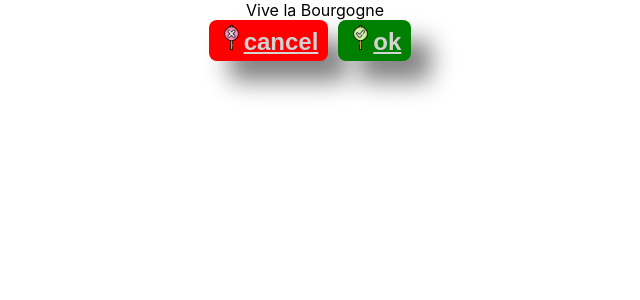
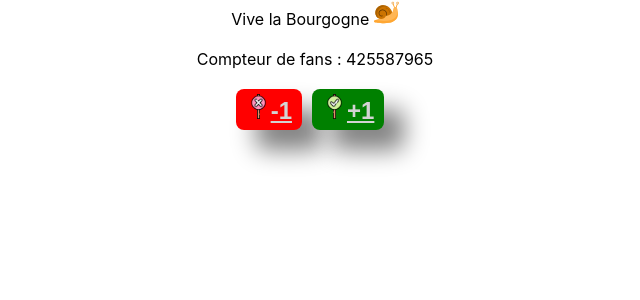
Before and after one commit to ludovicalchi/test, a React (Create React App) app: page / in a window 1280 px wide. Shown: the top 300 px of the page, without its empty margins (325-965 px from the left). Built offline with nearby package versions, Linux system fonts and the light colour scheme.

Commit message:
ajout de la gestion action/reaction

```diff
--- a/src/App/App.jsx
+++ b/src/App/App.jsx
@@ -1,16 +1,39 @@
-import React from 'react';
+import React, {useState, useEffect} from 'react';
 import './App.css';
 import Button from './components/ui/Button/Button';
 
 function App() {
+  const [counter, setCounter] = useState(0)
+
+  useEffect(()=> {
+    console.log('valeur post setCounter', counter)
+
+    return ()=>{
+
+    }
+  }, [counter])
+
+  useEffect(()=> {
+    console.log('création du composant set des etats initiaux (car le tableau est vide => [])')
+    setCounter(425587965)
+  }, [])
+
   return (
     <div className="App">
-      Vive la Bourgogne
+      Vive la Bourgogne <img src='/img/346209.svg' height="30px;" />
       <br/>
-      <Button className="error"><img src='/img/etre-en-desaccord.png' />cancel</Button>
+      <br/>
+      Compteur de fans : {counter}
+      <br/>
+      <br/>
+      <Button className="error" onClick={(unParamDeLEnfant)=>{
+        setCounter(counter-1)
+        console.log(counter)
+      }}><img src='/img/etre-en-desaccord.png' />-1</Button>
       <Button className="primary" onClick={(unParamDeLEnfant)=>{
-        console.log('fonction envoyée par le parent', unParamDeLEnfant);
-      }}><img src='/img/se-mettre-daccord.png' />ok</Button>
+        setCounter(counter+1)
+        console.log(counter)
+      }}><img src='/img/se-mettre-daccord.png' />+1</Button>
     </div>
   );
 }
--- a/src/App/components/ui/Button/Button.jsx
+++ b/src/App/components/ui/Button/Button.jsx
@@ -1,14 +1,29 @@
-import React from "react"
+import React, {useState, useEffect} from "react"
 import style from './Button.module.css'
 import PropTypes from 'prop-types'
 
 const Button=(props)=>{
     console.log(props);
+
+    const [isClicked, setIsClicked] = useState(false)
+
+    useEffect(()=> {
+        console.log('valeur post setCounter', isClicked)
+
+        if (isClicked) {
+            setTimeout(() => {
+                setIsClicked(false)
+                console.log('you can see me after 400 ms')
+            }, 1000);
+        }
+      }, [isClicked])
+
     return (
         <button
             type={props.type}
-            className={`${style.Button} btn${undefined!==props.className?' '+props.className:''}`}
+            className={`${style.Button} btn${undefined!==props.className?' '+props.className:''} ${isClicked===true?' '+style.clicked:''}`}
             onClick={(evt)=>{
+                setIsClicked(true)
                 props.onClick('click click');
             }}>
             {props.children}
--- a/src/App/components/ui/Button/Button.module.css
+++ b/src/App/components/ui/Button/Button.module.css
@@ -17,6 +17,11 @@
     border: solid chocolate;
 }
 
-.Button img{
+img{
     height: 25px;
 }
+
+.clicked{
+    box-shadow: 5px 5px 25px grey !important;
+    border: 3px solid black !important;
+}
```
Also changed, not shown: public/img/346209.svg (added).
